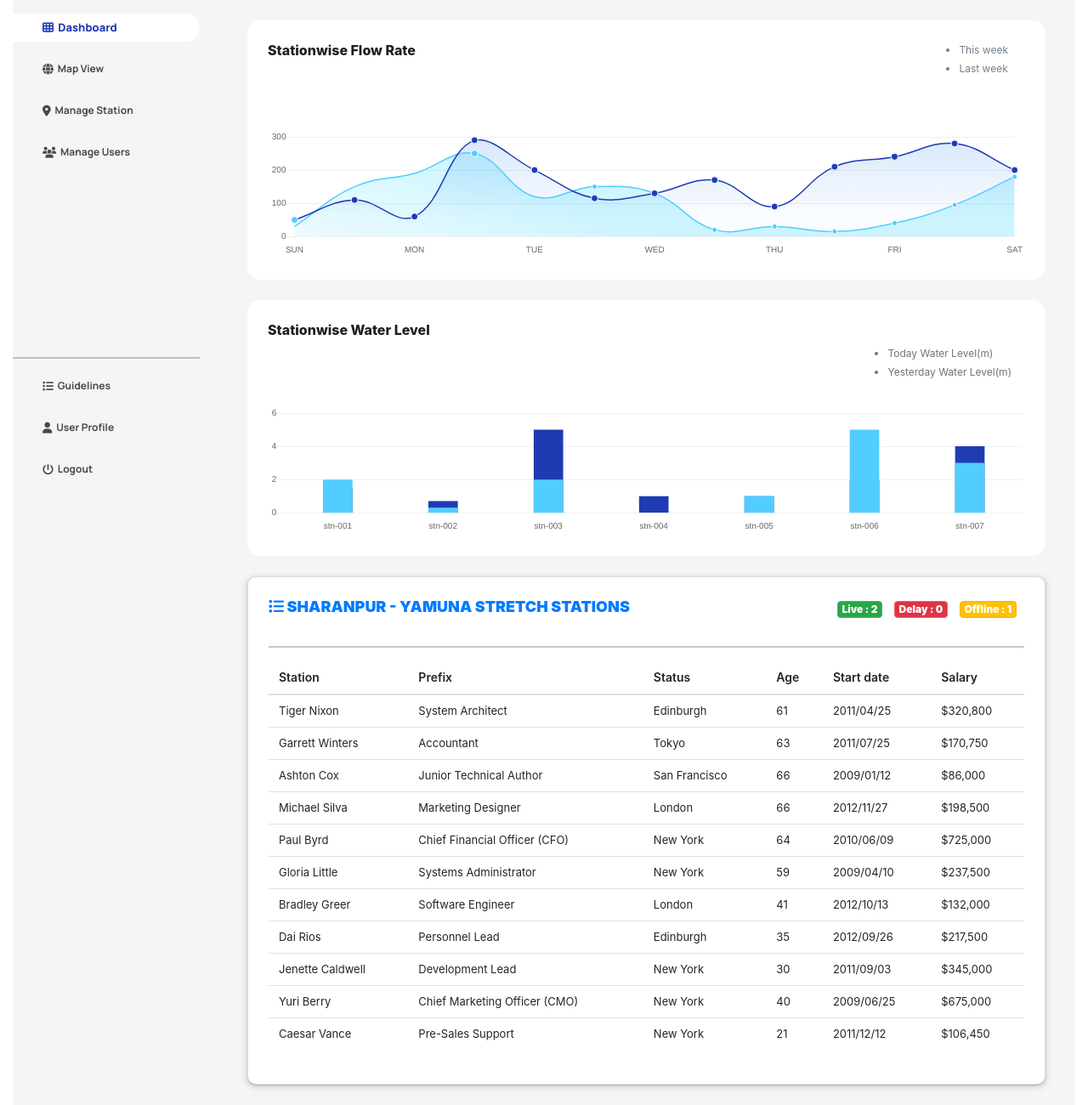
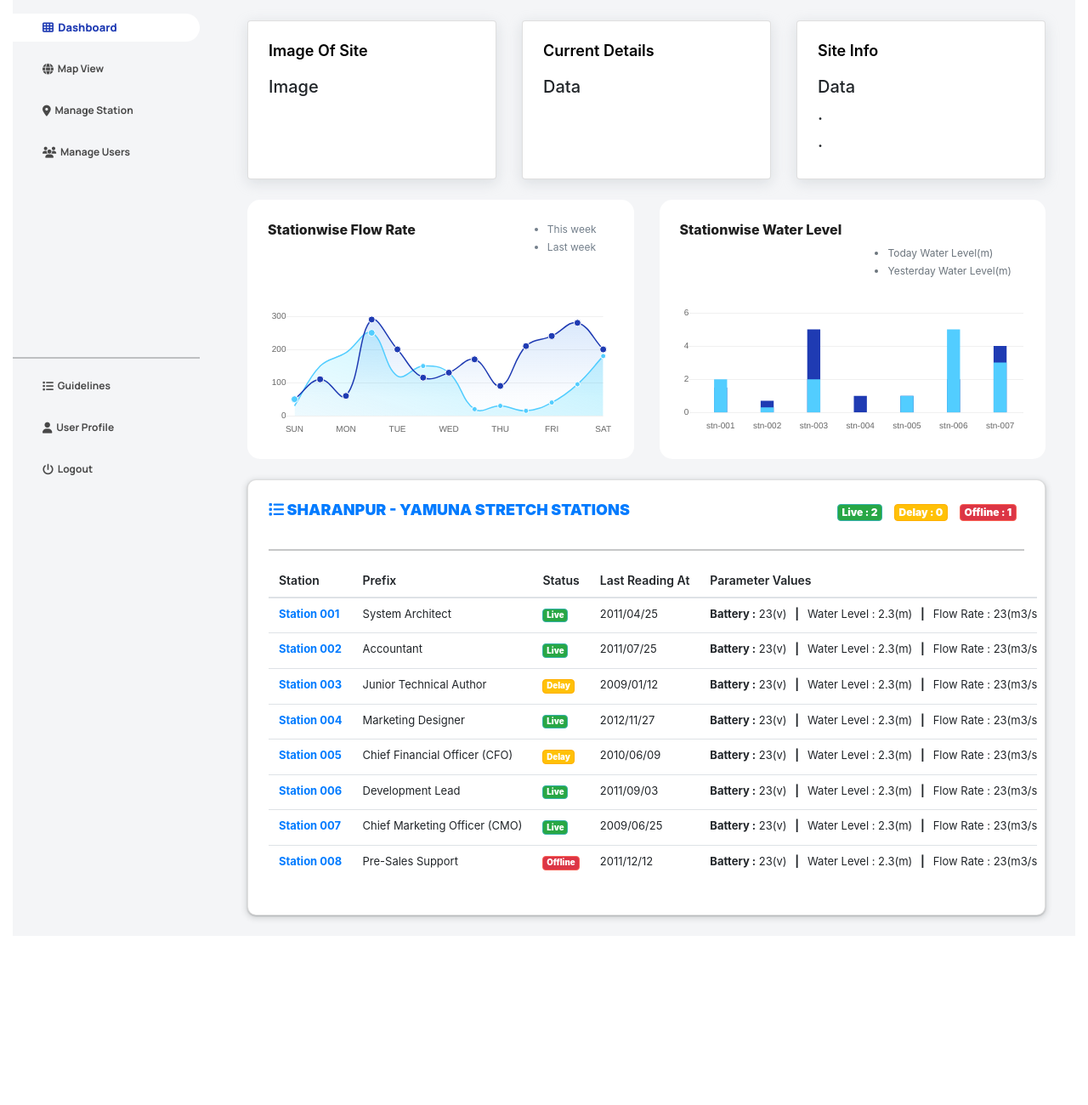
Before and after one commit to rohit-SDE-iTelemetry/yamuna_canal_monitoring, a Django app: page /dashboard in a window 1280 px wide. Shown: the part 97-1397 px from the top of the page at 85% size. After the commit the page ends 1183 px from the top, so only its background shows below. Run offline with Django 4.2, Linux system fonts and the light colour scheme; some libraries are stand-ins or nearby versions.

Commit message:
dashboard updated

```diff
--- a/yamuna_canal_monitoring/monitoring_app/templates/dashboard.html
+++ b/yamuna_canal_monitoring/monitoring_app/templates/dashboard.html
@@ -2,8 +2,42 @@
 {% block content %}
 <div class="main-panel">
     <div class="content-wrapper">
+        <div class="row flex-grow">
+            <div class="col-md-4 grid-margin stretch-card">
+                <div class="card">
+                    <div class="card-body">
+                        <h4 class="card-title">Image of site</h4>
+                        <h5>Image</h5>
+                    </div>
+                </div>
+            </div>
+            <div class="col-md-4 grid-margin stretch-card">
+                <div class="card">
+                    <div class="card-body">
+                        <h4 class="card-title">Current details</h4>
+                        <h5>Data</h5>
+                    </div>
+                </div>
+            </div>
+            <div class="col-md-4 grid-margin stretch-card">
+                <div class="card">
+                    <div class="card-body">
+                        <h4 class="card-title">Site Info</h4>
+                        <h5>Data</h5>
+                        <h5>.</h5>
+                        <h5>.</h5>
+                    </div>
+                </div>
+            </div>
+        </div>
+
+
+
+
+
+
         <div class="row">
-            <div class="col-lg-12 d-flex flex-column">
+            <div class="col-lg-6 d-flex flex-column">
                 <div class="row flex-grow">
                   <div class="col-12 col-lg-4 col-lg-12 grid-margin stretch-card">
                     <div class="card card-rounded">
@@ -24,10 +58,10 @@
                   </div>
                 </div>
               </div>
-        </div>
+        <!-- </div> -->
 
-        <div class="row">
-            <div class="col-lg-12 d-flex flex-column">
+        <!-- <div class="row"> -->
+            <div class="col-lg-6 d-flex flex-column">
                 <div class="row flex-grow">
                   <div class="col-12 grid-margin stretch-card">
                     <div class="card card-rounded">
@@ -84,9 +118,9 @@
                         <a href="" data-toggle="tooltip" data-placement="top"
                             title="Live Stations" class="text-white badge badge-success"><b>Live : 2</b></a>&nbsp;&nbsp;
                         <a href="" data-toggle="tooltip" data-placement="top"
-                            title="Delay Stations" class="text-white badge badge-danger"><b>Delay : 0</b></a>&nbsp;&nbsp;
+                            title="Delay Stations" class="text-white badge badge-warning"><b>Delay : 0</b></a>&nbsp;&nbsp;
                         <a href="" data-toggle="tooltip" data-placement="top"
-                            title="Offline Stations" class="text-white badge badge-warning"><b>Offline : 1</b></a>&nbsp;&nbsp;
+                            title="Offline Stations" class="text-white badge badge-danger"><b>Offline : 1</b></a>&nbsp;&nbsp;
                         <!-- <a href="" class="text-primary" data-toggle="tooltip" data-placement="top"
                             title="Download Stations Details"><b><i class="fa-solid fa-cloud-arrow-down"></i></b></a> -->
                     </div>
@@ -100,108 +134,74 @@
                         <table id="" class="table" width="100%">
                             <thead>
                                 <tr>
-                                    <th class="th-sm">Station
+                                    <th class="" width="200">Station
                                     </th>
-                                    <th class="th-sm">Prefix
+                                    <th class="" width="200">Prefix
                                     </th>
-                                    <th class="th-sm">Status
+                                    <th class="" width="200">Status
                                     </th>
-                                    <th class="th-sm">Age
+                                    <th class="" width="200">Last Reading At
                                     </th>
-                                    <th class="th-sm">Start date
-                                    </th>
-                                    <th class="th-sm">Salary
+                                    <th class="" width="200">Parameter Values
                                     </th>
                                 </tr>
                             </thead>
                             <tbody>
                                 <tr>
-                                    <td>Tiger Nixon</td>
+                                    <td><b><a href="">Station 001</a></b></td>
                                     <td>System Architect</td>
-                                    <td>Edinburgh</td>
-                                    <td>61</td>
+                                    <td><a class="text-white badge badge-success"><b>Live</b></a></td>
                                     <td>2011/04/25</td>
-                                    <td>$320,800</td>
+                                    <td><b>Battery :</b> 23(v) <b>&nbsp;&nbsp;|&nbsp;&nbsp;</b> Water Level : 2.3(m) <b>&nbsp;&nbsp;|&nbsp;&nbsp;</b> Flow Rate : 23(m3/s) <b>&nbsp;&nbsp;|&nbsp;&nbsp;</b> Gate Opening : 15(mm) <b>&nbsp;&nbsp;|&nbsp;&nbsp;</b> ADVM : 23(m/s) </td>
                                 </tr>
                                 <tr>
-                                    <td>Garrett Winters</td>
+                                    <td><b><a href="">Station 002</a></b></td>
                                     <td>Accountant</td>
-                                    <td>Tokyo</td>
-                                    <td>63</td>
+                                    <td><a class="text-white badge badge-success"><b>Live</b></a></td>
                                     <td>2011/07/25</td>
-                                    <td>$170,750</td>
+                                    <td><b>Battery :</b> 23(v) <b>&nbsp;&nbsp;|&nbsp;&nbsp;</b> Water Level : 2.3(m) <b>&nbsp;&nbsp;|&nbsp;&nbsp;</b> Flow Rate : 23(m3/s) <b>&nbsp;&nbsp;|&nbsp;&nbsp;</b> Gate Opening : 15(mm) <b>&nbsp;&nbsp;|&nbsp;&nbsp;</b> ADVM : 23(m/s) </td>
                                 </tr>
                                 <tr>
-                                    <td>Ashton Cox</td>
+                                    <td><b><a href="">Station 003</a></b></td>
                                     <td>Junior Technical Author</td>
-                                    <td>San Francisco</td>
-                                    <td>66</td>
+                                    <td><a class="text-white badge badge-warning"><b>Delay</b></a></td>
                                     <td>2009/01/12</td>
-                                    <td>$86,000</td>
+                                    <td><b>Battery :</b> 23(v) <b>&nbsp;&nbsp;|&nbsp;&nbsp;</b> Water Level : 2.3(m) <b>&nbsp;&nbsp;|&nbsp;&nbsp;</b> Flow Rate : 23(m3/s) <b>&nbsp;&nbsp;|&nbsp;&nbsp;</b> Gate Opening : 15(mm) <b>&nbsp;&nbsp;|&nbsp;&nbsp;</b> ADVM : 23(m/s) </td>
                                 </tr>
                                 <tr>
-                                    <td>Michael Silva</td>
+                                    <td><b><a href="">Station 004</a></b></td>
                                     <td>Marketing Designer</td>
-                                    <td>London</td>
-                                    <td>66</td>
+                                    <td><a class="text-white badge badge-success"><b>Live</b></a></td>
                                     <td>2012/11/27</td>
-                                    <td>$198,500</td>
+                                    <td><b>Battery :</b> 23(v) <b>&nbsp;&nbsp;|&nbsp;&nbsp;</b> Water Level : 2.3(m) <b>&nbsp;&nbsp;|&nbsp;&nbsp;</b> Flow Rate : 23(m3/s) <b>&nbsp;&nbsp;|&nbsp;&nbsp;</b> Gate Opening : 15(mm) <b>&nbsp;&nbsp;|&nbsp;&nbsp;</b> ADVM : 23(m/s) </td>
                                 </tr>
                                 <tr>
-                                    <td>Paul Byrd</td>
+                                    <td><b><a href="">Station 005</a></b></td>
                                     <td>Chief Financial Officer (CFO)</td>
-                                    <td>New York</td>
-                                    <td>64</td>
+                                    <td><a class="text-white badge badge-warning"><b>Delay</b></a></td>
                                     <td>2010/06/09</td>
-                                    <td>$725,000</td>
+                                    <td><b>Battery :</b> 23(v) <b>&nbsp;&nbsp;|&nbsp;&nbsp;</b> Water Level : 2.3(m) <b>&nbsp;&nbsp;|&nbsp;&nbsp;</b> Flow Rate : 23(m3/s) <b>&nbsp;&nbsp;|&nbsp;&nbsp;</b> Gate Opening : 15(mm) <b>&nbsp;&nbsp;|&nbsp;&nbsp;</b> ADVM : 23(m/s) </td>
                                 </tr>
                                 <tr>
-                                    <td>Gloria Little</td>
-                                    <td>Systems Administrator</td>
-                                    <td>New York</td>
-                                    <td>59</td>
-                                    <td>2009/04/10</td>
-                                    <td>$237,500</td>
+                                    <td><b><a href="">Station 006</a></b></td>
+                                    <td>Development Lead</td>
+                                    <td><a class="text-white badge badge-success"><b>Live</b></a></td>
+                                    <td>2011/09/03</td>
+                                    <td><b>Battery :</b> 23(v) <b>&nbsp;&nbsp;|&nbsp;&nbsp;</b> Water Level : 2.3(m) <b>&nbsp;&nbsp;|&nbsp;&nbsp;</b> Flow Rate : 23(m3/s) <b>&nbsp;&nbsp;|&nbsp;&nbsp;</b> Gate Opening : 15(mm) <b>&nbsp;&nbsp;|&nbsp;&nbsp;</b> ADVM : 23(m/s) </td>
                                 </tr>
                                 <tr>
-                                    <td>Bradley Greer</td>
-                                    <td>Software Engineer</td>
-                                    <td>London</td>
-                                    <td>41</td>
-                                    <td>2012/10/13</td>
-                                    <td>$132,000</td>
+                                    <td><b><a href="">Station 007</a></b></td>
+                                    <td>Chief Marketing Officer (CMO)</td>
+                                    <td><a class="text-white badge badge-success"><b>Live</b></a></td>
+                                    <td>2009/06/25</td>
+                                    <td><b>Battery :</b> 23(v) <b>&nbsp;&nbsp;|&nbsp;&nbsp;</b> Water Level : 2.3(m) <b>&nbsp;&nbsp;|&nbsp;&nbsp;</b> Flow Rate : 23(m3/s) <b>&nbsp;&nbsp;|&nbsp;&nbsp;</b> Gate Opening : 15(mm) <b>&nbsp;&nbsp;|&nbsp;&nbsp;</b> ADVM : 23(m/s) </td>
                                 </tr>
                                 <tr>
-                                    <td>Dai Rios</td>
-                                    <td>Personnel Lead</td>
-                                    <td>Edinburgh</td>
-                                    <td>35</td>
-                                    <td>2012/09/26</td>
-                                    <td>$217,500</td>
-                                </tr>
-                                <tr>
-                                    <td>Jenette Caldwell</td>
-                                    <td>Development Lead</td>
-                                    <td>New York</td>
-                                    <td>30</td>
-                                    <td>2011/09/03</td>
-                                    <td>$345,000</td>
-                                </tr>
-                                <tr>
-                                    <td>Yuri Berry</td>
-                                    <td>Chief Marketing Officer (CMO)</td>
-                                    <td>New York</td>
-                                    <td>40</td>
-                                    <td>2009/06/25</td>
-                                    <td>$675,000</td>
-                                </tr>
-                                <tr>
-                                    <td>Caesar Vance</td>
+                                    <td><b><a href="">Station 008</a></b></td>
                                     <td>Pre-Sales Support</td>
-                                    <td>New York</td>
-                                    <td>21</td>
+                                    <td><a class="text-white badge badge-danger"><b>Offline</b></a></td>
                                     <td>2011/12/12</td>
-                                    <td>$106,450</td>
+                                    <td><b>Battery :</b> 23(v) <b>&nbsp;&nbsp;|&nbsp;&nbsp;</b> Water Level : 2.3(m) <b>&nbsp;&nbsp;|&nbsp;&nbsp;</b> Flow Rate : 23(m3/s) <b>&nbsp;&nbsp;|&nbsp;&nbsp;</b> Gate Opening : 15(mm) <b>&nbsp;&nbsp;|&nbsp;&nbsp;</b> ADVM : 23(m/s) </td>
                                 </tr>
                             </tbody>
                         </table>
```
